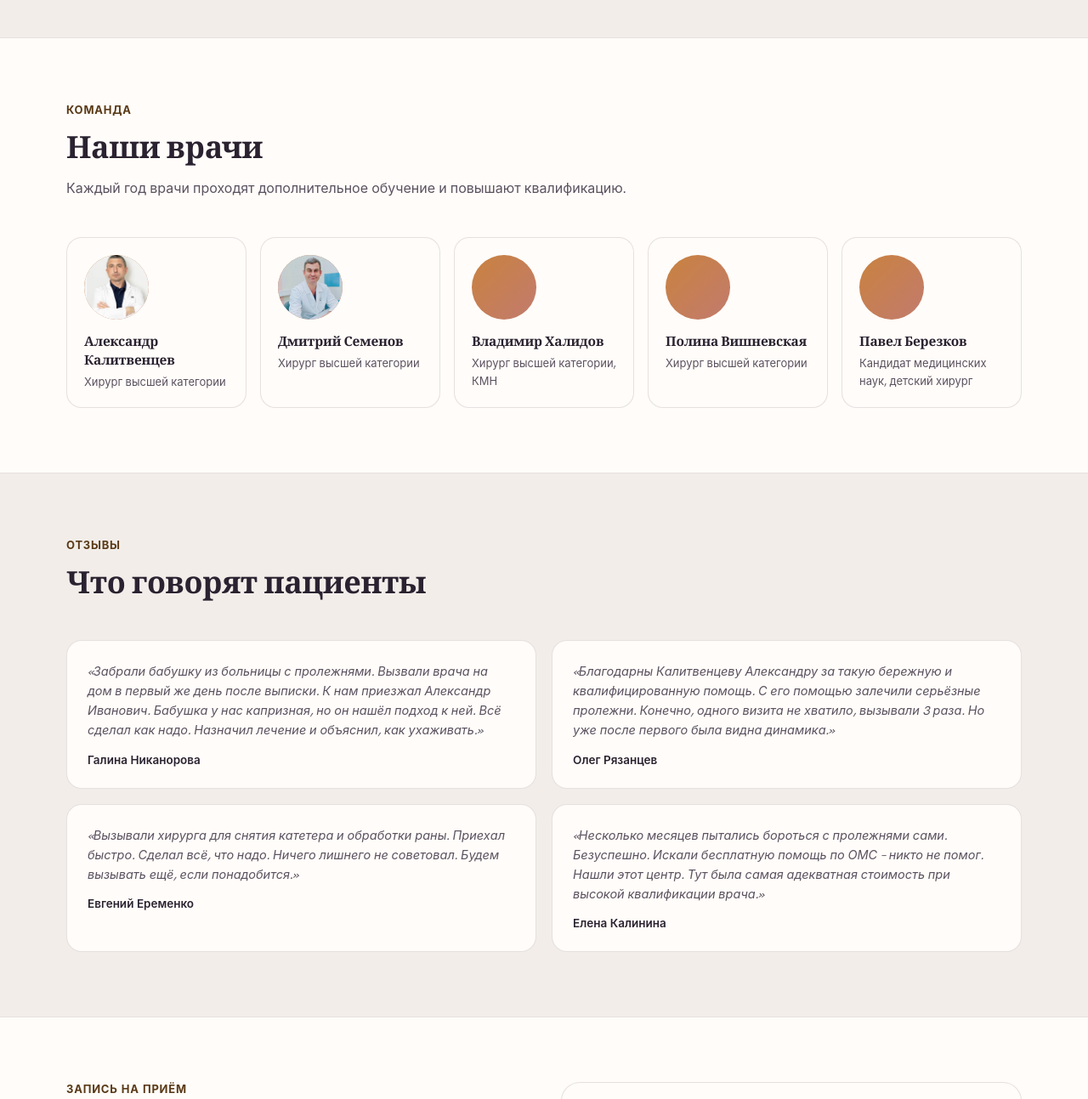
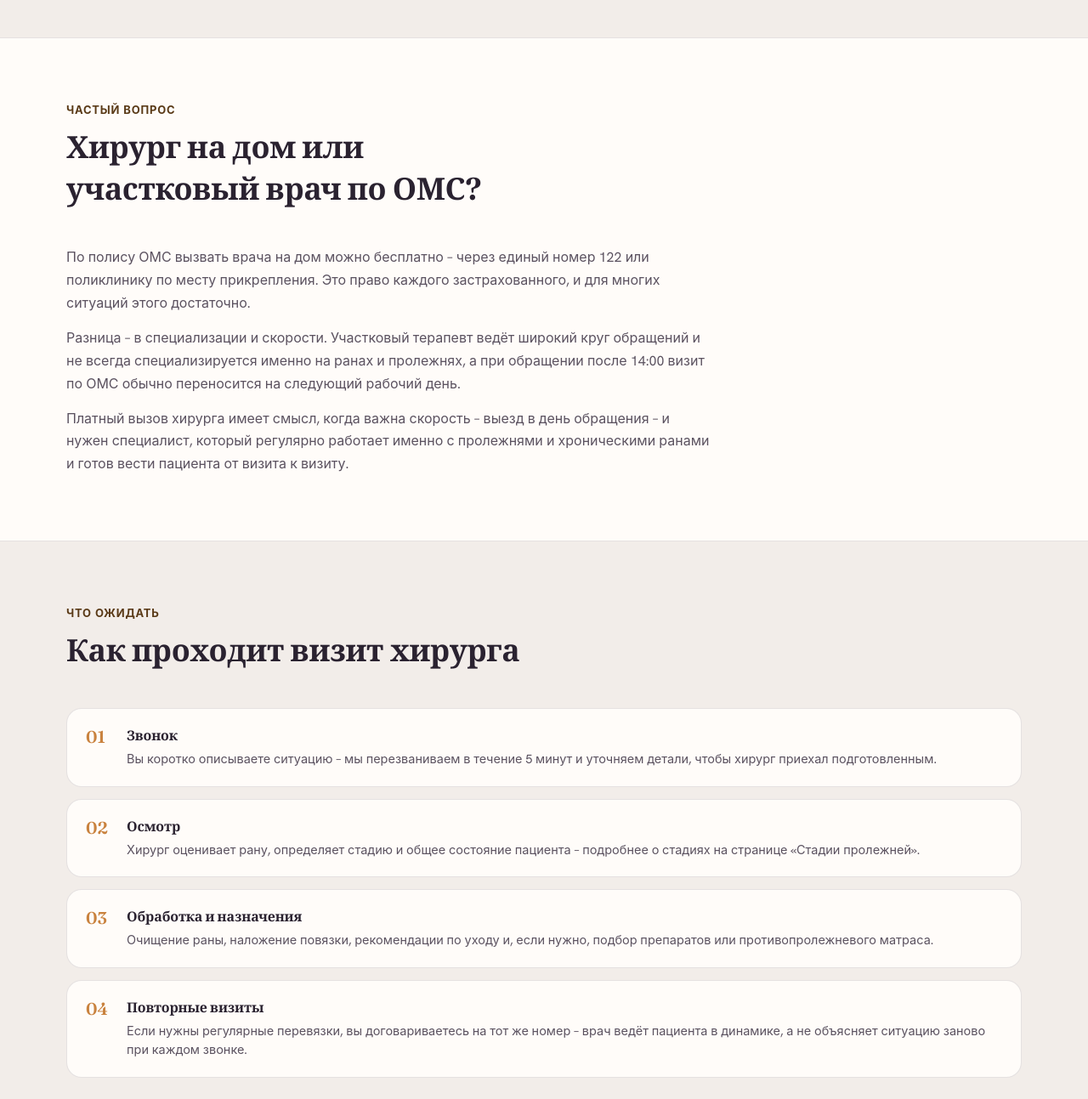
Before and after one commit to mariiagusevaes-fm/bez-prolejnei, a plain HTML site: page vyzov_na_dom_hirurga/index.html in a window 1280 px wide. Shown: the part 1440-2733 px from the top of the page at 85% size. Drawn offline with Linux system fonts and the light colour scheme.

Commit message:
Расширена страница "Вызов хирурга" с 369 до ~590 слов
Нашла через поиск, что реально волнует людей перед платным вызовом
врача на дом: можно ли получить это бесплатно по ОМС, и как не
нарваться на мошенников, выдающих себя за медиков (реальная и
распространённая тема по запросам/новостям).

Добавлено:
- "Хирург на дом или участковый врач по ОМС?" – честное сравнение:
  бесплатный вызов по ОМС существует и имеет право на жизнь, платный
  вариант даёт скорость (выезд в день обращения) и профиль именно на
  пролежнях/ранах, а не замену бесплатной медицины.
- "Как проходит визит хирурга" – пошагово: звонок, осмотр, обработка,
  повторные визиты – закрывает неопределённость "что вообще происходит".
- В блоке записи – указатель на реальные реквизиты компании (ОГРН,
  ИНН, лицензия – уже были в подвале сайта) рядом с формой, где
  пользователь принимает решение оставить контакты.

Цену и явные гарантии по оплате (например, "без предоплаты на карту")
сознательно не добавляла – это факты бизнеса, которые нужно подтвердить.

```diff
--- a/vyzov_na_dom_hirurga/index.html
+++ b/vyzov_na_dom_hirurga/index.html
@@ -4,12 +4,12 @@
 <meta charset="utf-8">
 <meta name="viewport" content="width=device-width, initial-scale=1.0">
 <title>Вызов хирурга на дом в Москве – лечение пролежней и ран</title>
-<meta name="description" content="Выезд хирурга на дом: лечение пролежней, обработка ран, снятие швов, удаление вросшего ногтя. Москва и область, 25+ лет опыта.">
-<meta name="keywords" content="вызов хирурга на дом, лечение пролежней на дому, выезд врача на дом москва, обработка ран на дому">
+<meta name="description" content="Выезд хирурга на дом: лечение пролежней, обработка ран, снятие швов, удаление вросшего ногтя. Как проходит визит и чем это отличается от вызова по ОМС.">
+<meta name="keywords" content="вызов хирурга на дом, лечение пролежней на дому, выезд врача на дом москва, обработка ран на дому, хирург на дом или по омс">
 <link rel="canonical" href="https://bez-prolejnei.ru/vyzov_na_dom_hirurga/">
 <meta property="og:url" content="https://bez-prolejnei.ru/vyzov_na_dom_hirurga/">
 <meta property="og:title" content="Вызов хирурга на дом в Москве – лечение пролежней и ран">
-<meta property="og:description" content="Выезд хирурга на дом: лечение пролежней, обработка ран, снятие швов, удаление вросшего ногтя. Москва и область, 25+ лет опыта.">
+<meta property="og:description" content="Выезд хирурга на дом: лечение пролежней, обработка ран, снятие швов, удаление вросшего ногтя. Как проходит визит и чем это отличается от вызова по ОМС.">
 <meta property="og:type" content="website">
 <meta property="og:image" content="/images/vizit-hirurga-na-dom.webp">
 <link rel="preconnect" href="https://fonts.gstatic.com" crossorigin>
@@ -79,6 +79,35 @@
   </div>
 </section>
 
+<section class="section tinted" id="oms">
+  <div class="wrap">
+    <div class="section-head reveal">
+      <div class="tag">Частый вопрос</div>
+      <h2>Хирург на дом или участковый врач по ОМС?</h2>
+    </div>
+    <div class="prose reveal">
+      <p>По полису ОМС вызвать врача на дом можно бесплатно – через единый номер 122 или поликлинику по месту прикрепления. Это право каждого застрахованного, и для многих ситуаций этого достаточно.</p>
+      <p>Разница – в специализации и скорости. Участковый терапевт ведёт широкий круг обращений и не всегда специализируется именно на ранах и пролежнях, а при обращении после 14:00 визит по ОМС обычно переносится на следующий рабочий день.</p>
+      <p>Платный вызов хирурга имеет смысл, когда важна скорость – выезд в день обращения – и нужен специалист, который регулярно работает именно с пролежнями и хроническими ранами и готов вести пациента от визита к визиту.</p>
+    </div>
+  </div>
+</section>
+
+<section class="section" id="process">
+  <div class="wrap">
+    <div class="section-head reveal">
+      <div class="tag">Что ожидать</div>
+      <h2>Как проходит визит хирурга</h2>
+    </div>
+    <div class="numlist">
+      <div class="numitem reveal"><span class="nb">01</span><div><h4>Звонок</h4><p>Вы коротко описываете ситуацию – мы перезваниваем в течение 5 минут и уточняем детали, чтобы хирург приехал подготовленным.</p></div></div>
+      <div class="numitem reveal"><span class="nb">02</span><div><h4>Осмотр</h4><p>Хирург оценивает рану, определяет стадию и общее состояние пациента – подробнее о стадиях на странице <a href="/stadii_prolejnei/">«Стадии пролежней»</a>.</p></div></div>
+      <div class="numitem reveal"><span class="nb">03</span><div><h4>Обработка и назначения</h4><p>Очищение раны, наложение повязки, рекомендации по уходу и, если нужно, подбор препаратов или противопролежневого матраса.</p></div></div>
+      <div class="numitem reveal"><span class="nb">04</span><div><h4>Повторные визиты</h4><p>Если нужны регулярные перевязки, вы договариваетесь на тот же номер – врач ведёт пациента в динамике, а не объясняет ситуацию заново при каждом звонке.</p></div></div>
+    </div>
+  </div>
+</section>
+
 <section class="section tinted" id="doctors">
   <div class="wrap">
     <div class="section-head reveal">
@@ -122,6 +151,7 @@
         <p><strong>Адрес клиники:</strong> Москва, Ленинградское шоссе, 16Ас1<br/><strong>Филиал:</strong> Одинцово, ул. Дружбы, 2</p>
         <p><strong>Время работы:</strong> Пн–Пт 8:00–22:00, Сб–Вс 9:00–21:00<br/><strong>Горячая линия (24/7):</strong> <a href="tel:+79524000210">+7 952 400-02-10</a></p>
         <p>Хирург позвонит вам через день после визита, узнает о состоянии, при необходимости скорректирует лечение.</p>
+        <p style="font-size:14px; color:var(--ink-soft);">Реквизиты компании – ОГРН, ИНН и номер медицинской лицензии – указаны в подвале сайта, их можно заранее сверить в реестре Минздрава.</p>
       </div>
     </div>
     <div class="formcard reveal">
```
